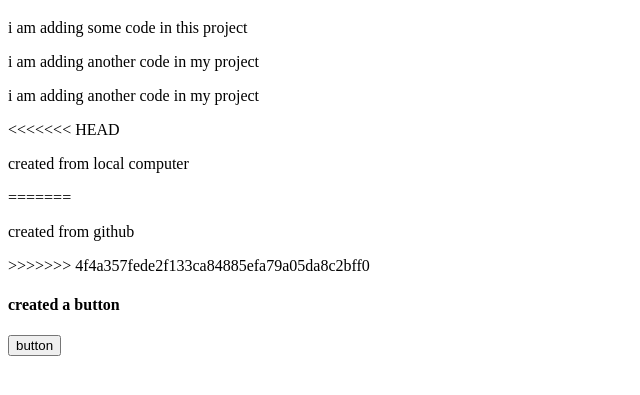
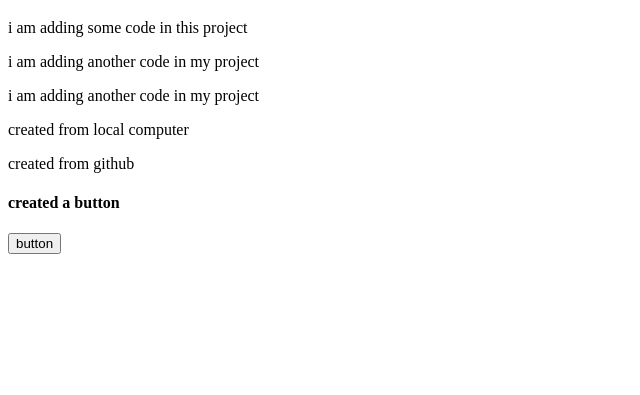
Before and after one commit to earul360/my-first-website, a plain HTML site: page index.html in a window 1280 px wide. Shown: the part 61-456 px from the top of the page, without its empty margins (0-640 px from the left). Drawn offline with Linux system fonts and the light colour scheme.

Commit message:
learnd git

```diff
--- a/index.html
+++ b/index.html
@@ -14,11 +14,8 @@
     <p>i am adding some code in this project</p>
     <p>i am adding another code in my project</p>
     <p>i am adding another code in my project</p>
-<<<<<<< HEAD
     <p>created from local computer</p>
-=======
     <p>created from github</p>
->>>>>>> 4f4a357fede2f133ca84885efa79a05da8c2bff0
 
     <h4>created a button</h4>
     <input type="button" value="button">
```
